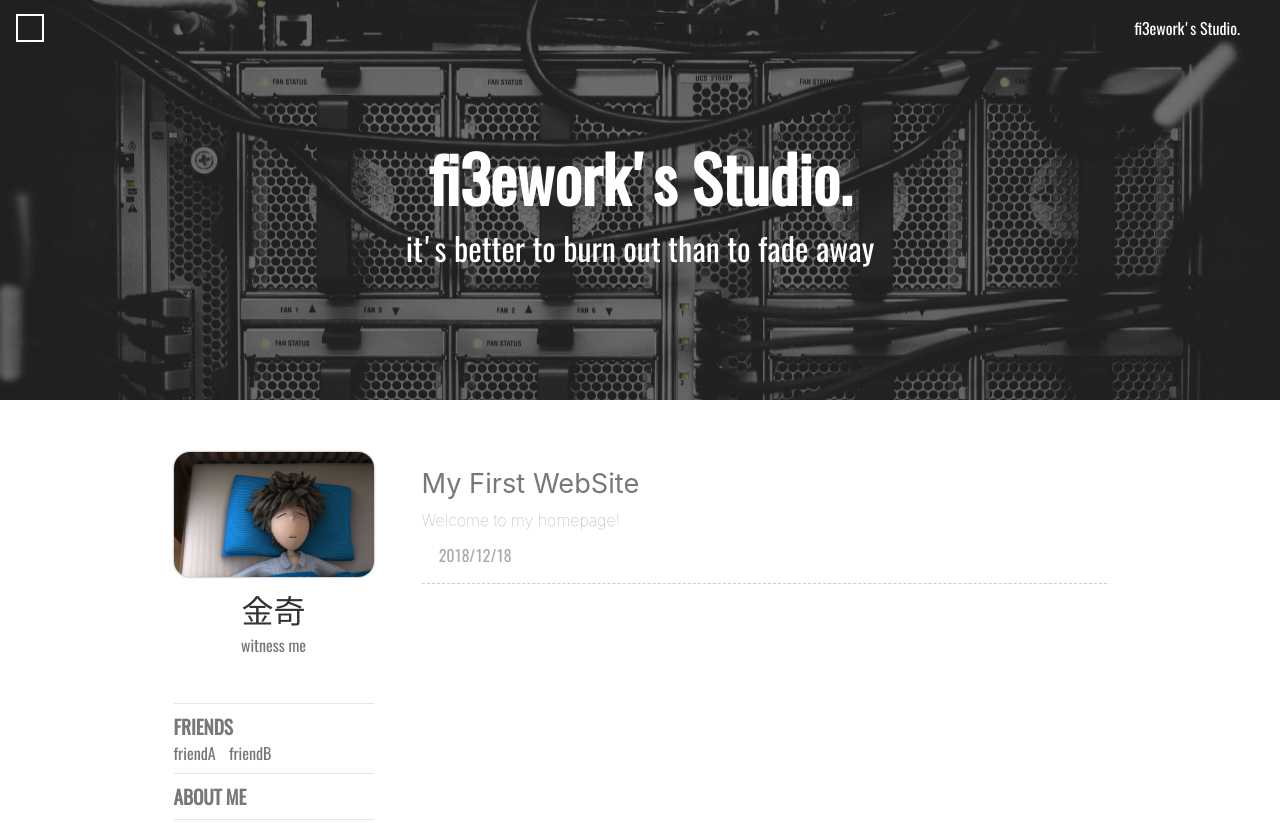
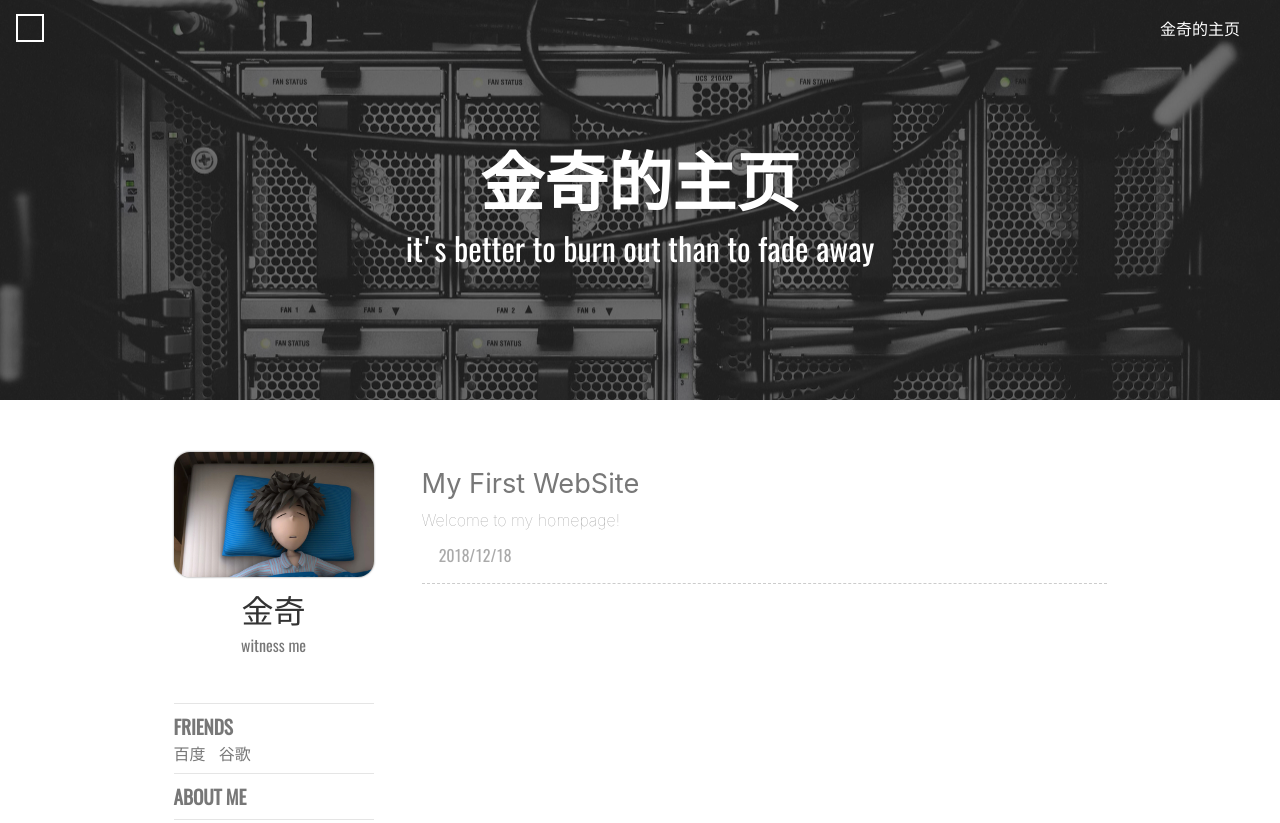
Before and after one commit to jqdelove/jqdelove.github.io, a plain HTML site: page index.html in a window 1280 px wide. Shown: the top 823 px of the page. Drawn offline with nearby package versions, Linux system fonts and the light colour scheme; some packages are replaced by stand-ins of ours; no server answers; a script that the page names is missing; a web font is replaced by a local one.

Commit message:
Site updated: 2018-12-19 09:31:47

```diff
--- a/index.html
+++ b/index.html
@@ -22,7 +22,7 @@
     <meta name="description" content="">
     <meta http-equiv="Cache-control" content="no-cache">
     <meta http-equiv="X-UA-Compatible" content="IE=edge,chrome=1">
-    <title>fi3ework&#39;s Studio</title>
+    <title>金奇的主页</title>
     <style type="text/css">
     @font-face {
         font-family: 'Oswald-Regular';
@@ -210,7 +210,7 @@
     <div class="header-sidebar-menu">&#xe775;</div>
     <!-- post页的toggle banner  -->
 
-    <a class="home-link" href="/">fi3ework's Studio.</a>
+    <a class="home-link" href="/">金奇的主页</a>
 </header>
     <div class="wrapper">
         <div class="site-intro" style="
@@ -236,7 +236,7 @@ height:50vh;
         <h1 class="intro-title">
             <!-- 主页  -->
 
-            fi3ework's Studio.
+            金奇的主页
             <!-- 文章页  -->
 
         </h1>
@@ -451,13 +451,13 @@ height:50vh;
 
 
                     <span>
-                        <a href="//www.baidu.com" target="_black">friendA</a>
+                        <a href="//www.baidu.com" target="_black">百度</a>
                     </span>
 
 
 
                     <span>
-                        <a href="//www.google.com" target="_black">friendB</a>
+                        <a href="//www.google.com" target="_black">谷歌</a>
                     </span>
 
 
```
Also changed, not shown: archives/2018/12/index.html (+2 -2 lines), archives/2018/index.html (+2 -2 lines), archives/index.html (+2 -2 lines).
